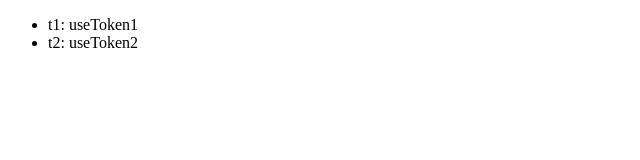
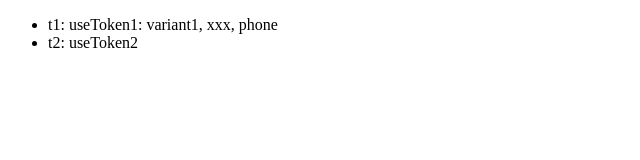
Before and after one commit to osequi/test-tsx-dx, a Next.js app: page / in a window 1280 px wide. Shown: the top 160 px of the page, without its empty margins (0-640 px from the left). Built offline with nearby package versions, Linux system fonts and the light colour scheme.

Commit message:
Working on props

```diff
--- a/src/pages/index.tsx
+++ b/src/pages/index.tsx
@@ -1,7 +1,7 @@
 import { useToken1, useToken2 } from "../";
 
 export default function Home() {
-  const t1 = useToken1();
+  const t1 = useToken1({ variant: "variant1", name: "xxx", phone: "phone" });
   const t2 = useToken2();
   return (
     <ul>
--- a/src/useToken1.ts
+++ b/src/useToken1.ts
@@ -1,10 +1,12 @@
-import { TToken1, token1 } from ".";
+import { TToken1 } from ".";
 
 /**
- * Displays the token1.
- * @param  props The TToken1
- * @return       The token1 values combined into a string.
+ * [useToken1 description]
+ * @param  {variant [description]
+ * @param  name     [description]
+ * @param  phone}   [description]
+ * @return          [description]
  */
-export function useToken1(props = token1): string {
-  return "useToken1";
+export function useToken1({ variant, name, phone }: TToken1): string {
+  return `useToken1: ${variant}, ${name}, ${phone}`;
 }
```
Also changed, not shown: 1 other file (tests, documents, lock files or other folders).
